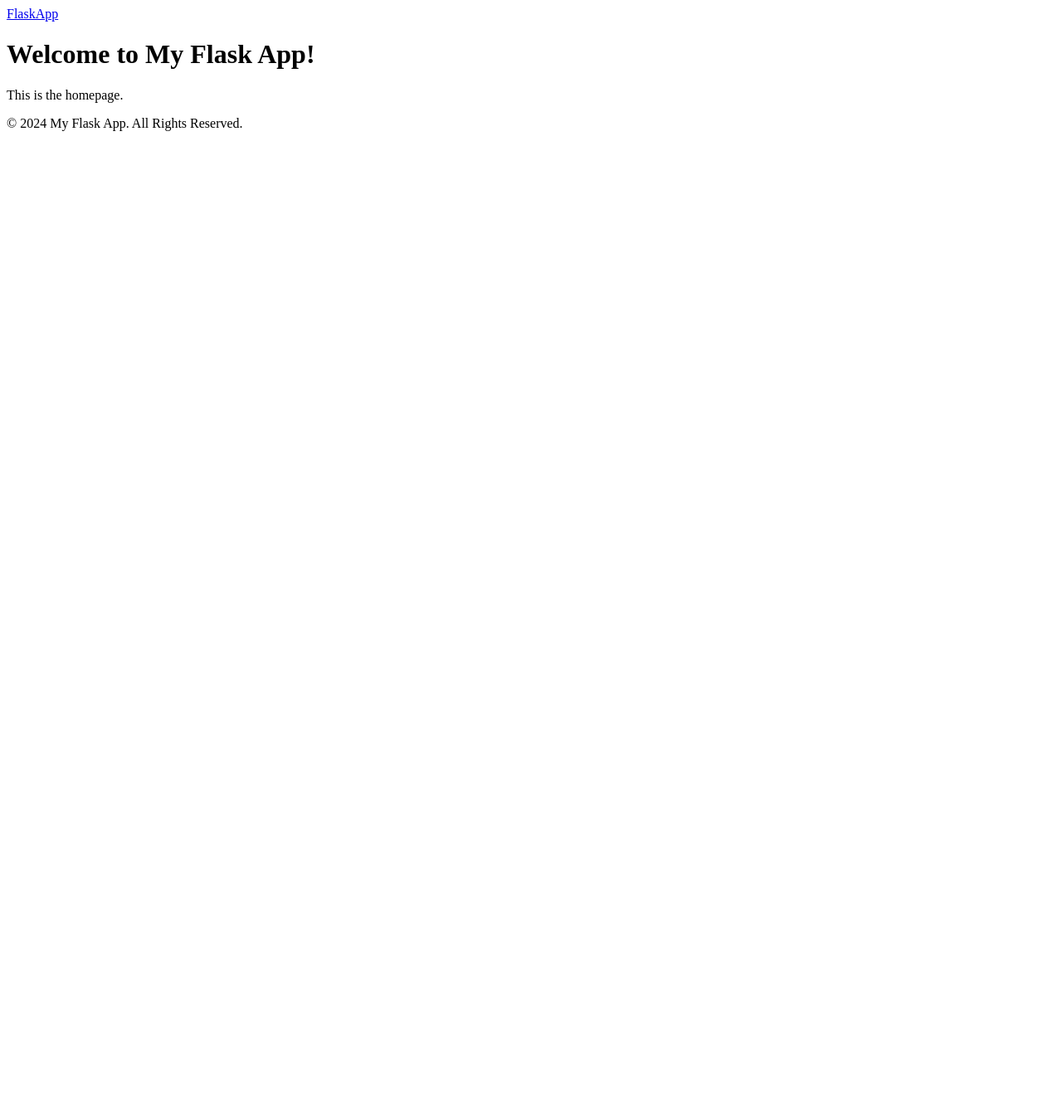
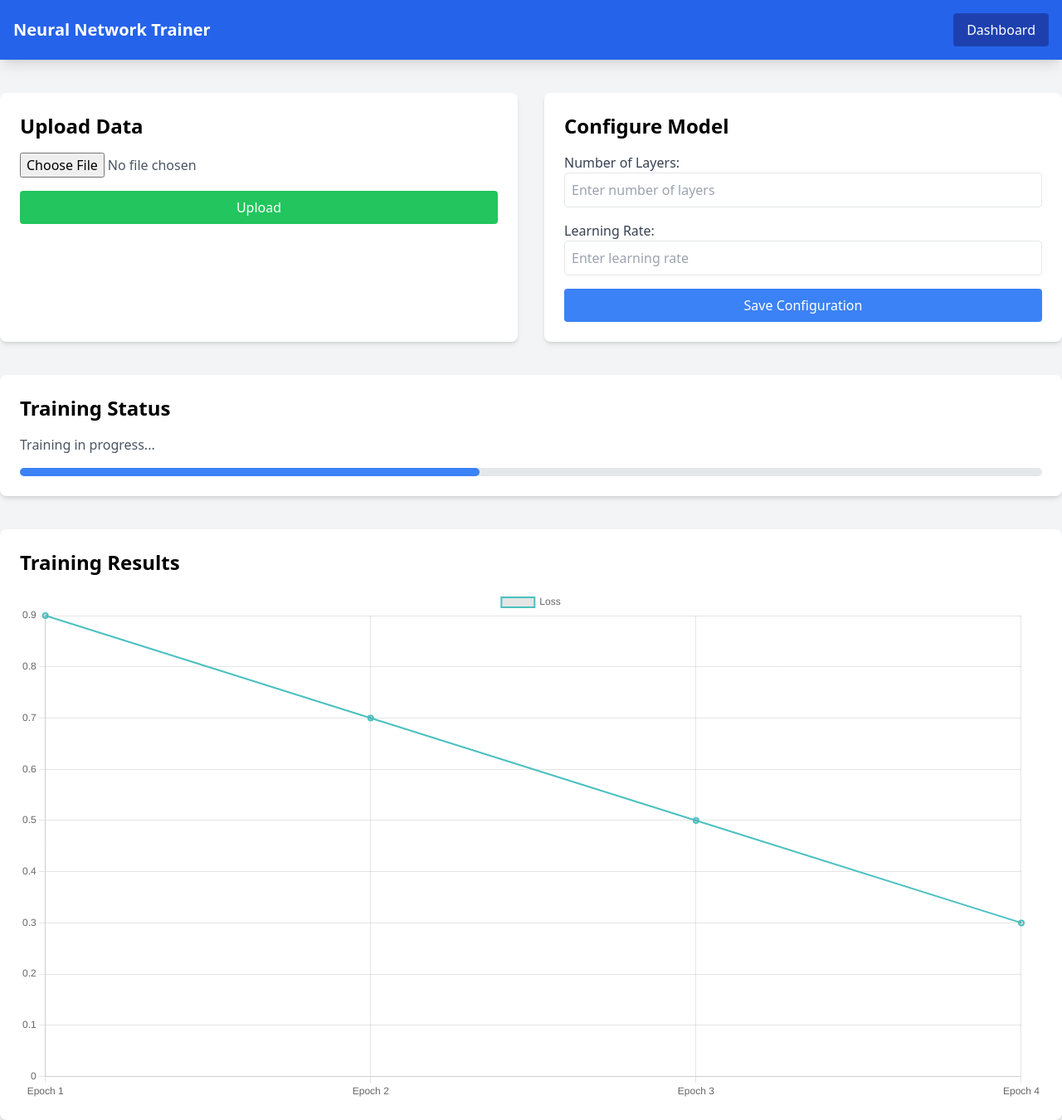
Before and after one commit to SOUHAIB-IA/CNN-Web-APP, a Flask app: page / in a window 1280 px wide. Shown: the whole page at 83% size. Before the commit the page ends 158 px from the top, so only its background shows below. Run offline with Flask 3, Linux system fonts and the light colour scheme; some libraries are stand-ins or nearby versions.

Commit message:
first styling

```diff
--- a/app/templates/base.html
+++ b/app/templates/base.html
@@ -1,30 +1,94 @@
 <!DOCTYPE html>
 <html lang="en">
 <head>
-    <meta charset="UTF-8">
-    <meta name="viewport" content="width=device-width, initial-scale=1.0">
-    <title>{% block title %}My Flask App{% endblock %}</title>
-    <link rel="stylesheet" href="https://cdn.tailwindcss.com">
+  <meta charset="UTF-8">
+  <meta name="viewport" content="width=device-width, initial-scale=1.0">
+  <title>Neural Network Trainer</title>
+  <script src="https://cdn.tailwindcss.com"></script>
+</head>
+<body class="bg-gray-100 font-sans leading-normal tracking-normal">
 
-</head>
-<body class="bg-gray-100 text-gray-800">
+  <!-- Navbar -->
+  <nav class="bg-blue-600 p-4 shadow-lg">
+    <div class="container mx-auto flex justify-between items-center">
+      <h1 class="text-white text-xl font-bold">Neural Network Trainer</h1>
+      <button class="bg-blue-800 text-white px-4 py-2 rounded hover:bg-blue-700">
+        Dashboard
+      </button>
+    </div>
+  </nav>
 
-    <!-- Navigation Bar -->
-    <nav class="bg-blue-600 text-white p-4">
-        <div class="container mx-auto">
-            <a href="/" class="text-2xl font-semibold">FlaskApp</a>
+  <!-- Main Content -->
+  <div class="container mx-auto mt-10">
+    <div class="grid grid-cols-1 md:grid-cols-2 gap-8">
+
+      <!-- Data Upload Section -->
+      <div class="bg-white p-6 rounded-lg shadow-md">
+        <h2 class="text-2xl font-semibold mb-4">Upload Data</h2>
+        <input type="file" id="dataFile" class="block w-full text-gray-600 mb-4" />
+        <button class="w-full bg-green-500 text-white px-4 py-2 rounded hover:bg-green-600">
+          Upload
+        </button>
+      </div>
+
+      <!-- Model Configuration Section -->
+      <div class="bg-white p-6 rounded-lg shadow-md">
+        <h2 class="text-2xl font-semibold mb-4">Configure Model</h2>
+        <div class="mb-4">
+          <label class="block text-gray-700">Number of Layers:</label>
+          <input type="number" class="w-full border rounded p-2" placeholder="Enter number of layers" />
         </div>
-    </nav>
+        <div class="mb-4">
+          <label class="block text-gray-700">Learning Rate:</label>
+          <input type="number" step="0.01" class="w-full border rounded p-2" placeholder="Enter learning rate" />
+        </div>
+        <button class="w-full bg-blue-500 text-white px-4 py-2 rounded hover:bg-blue-600">
+          Save Configuration
+        </button>
+      </div>
+    </div>
 
-    <!-- Main Content Block -->
-    <main class="container mx-auto mt-10">
-        {% block content %}{% endblock %}
-    </main>
+    <!-- Training Status -->
+    <div class="mt-10 bg-white p-6 rounded-lg shadow-md">
+      <h2 class="text-2xl font-semibold mb-4">Training Status</h2>
+      <p class="text-gray-600">Training in progress...</p>
+      <div class="w-full bg-gray-200 rounded-full h-2.5 mt-4">
+        <div class="bg-blue-500 h-2.5 rounded-full" style="width: 45%;"></div>
+      </div>
+    </div>
 
-    <!-- Footer -->
-    <footer class="bg-gray-800 text-white text-center p-4 mt-10">
-        <p>&copy; 2024 My Flask App. All Rights Reserved.</p>
-    </footer>
+    <!-- Graphs Section -->
+    <div class="mt-10 bg-white p-6 rounded-lg shadow-md">
+      <h2 class="text-2xl font-semibold mb-4">Training Results</h2>
+      <canvas id="lossChart" class="w-full h-64"></canvas>
+    </div>
+  </div>
+
+  <script src="https://cdn.jsdelivr.net/npm/chart.js"></script>
+  <script>
+    // Sample chart for loss visualization
+    const ctx = document.getElementById('lossChart').getContext('2d');
+    new Chart(ctx, {
+      type: 'line',
+      data: {
+        labels: ['Epoch 1', 'Epoch 2', 'Epoch 3', 'Epoch 4'],
+        datasets: [{
+          label: 'Loss',
+          data: [0.9, 0.7, 0.5, 0.3],
+          borderColor: 'rgba(75, 192, 192, 1)',
+          borderWidth: 2,
+        }]
+      },
+      options: {
+        responsive: true,
+        scales: {
+          y: {
+            beginAtZero: true
+          }
+        }
+      }
+    });
+  </script>
 
 </body>
 </html>
```
